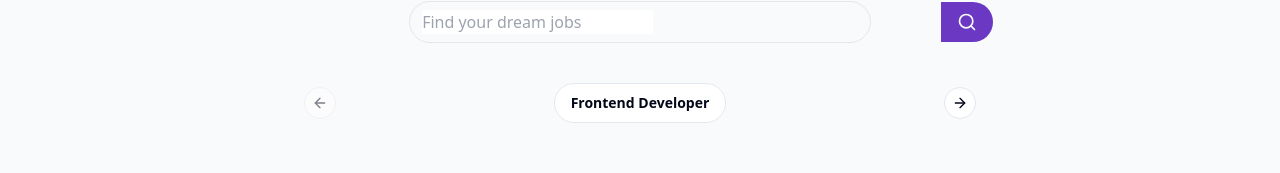
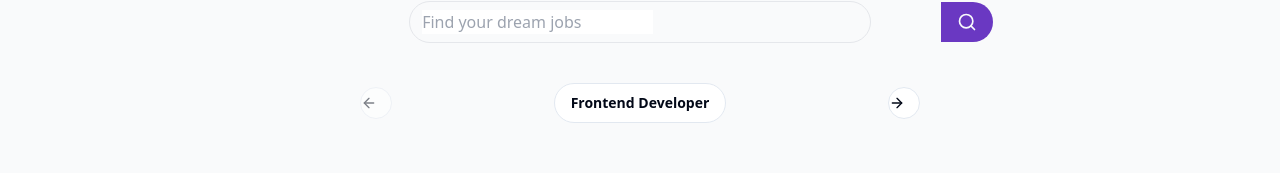
Before and after one commit to DivyanshuGrover29/CareerNexus, a React (Vite) app in the folder frontend/: page / in a window 1280 px wide. Shown: the part 339-512 px from the top of the page. Built offline with nearby package versions, Linux system fonts and the light colour scheme; no server answers.

Commit message:
Update CategoryCarousel.jsx

```diff
--- a/frontend/src/components/shared/CategoryCarousel.jsx
+++ b/frontend/src/components/shared/CategoryCarousel.jsx
@@ -27,8 +27,8 @@ const CategoryCarousel = () => {
 
   return (
     <div className="my-10">
-      <Carousel className="w-full mx-auto my-15 max-w-xl">
-        <CarouselContent>
+      <Carousel className="w-full mx-auto my-15 max-w-xl md:max-w-xl sm:max-w-sm">
+        <CarouselContent className="space-x-4 sm:space-x-2">
           {
             category.map((cat , index) => (
               <CarouselItem className="flex justify-center">
@@ -37,8 +37,8 @@ const CategoryCarousel = () => {
             ))
           }
         </CarouselContent>
-        <CarouselPrevious/>
-        <CarouselNext/>
+        <CarouselPrevious className="absolute left-2 top-1/2 transform -translate-y-1/2 sm:block"/>
+        <CarouselNext className="absolute right-2 top-1/2 transform -translate-y-1/2 sm:block"/>
       </Carousel>
     </div>
   )
```
